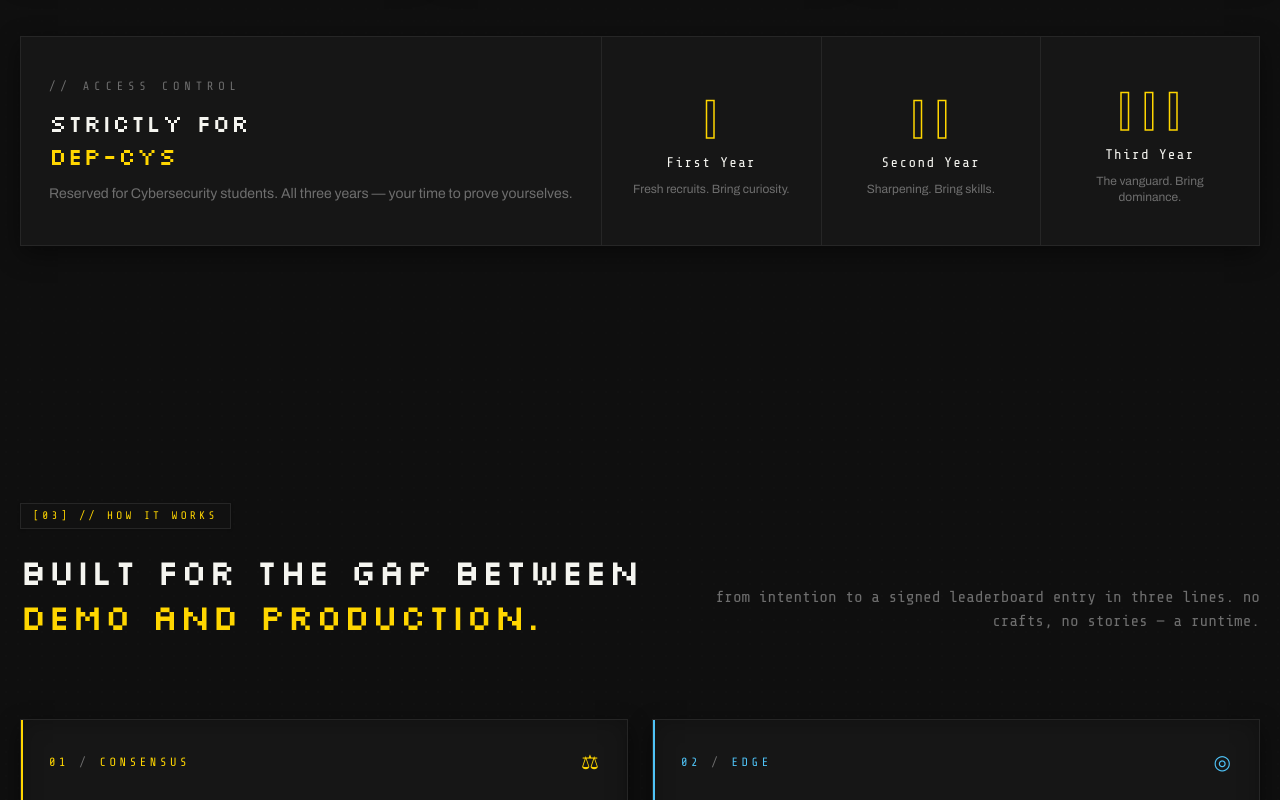
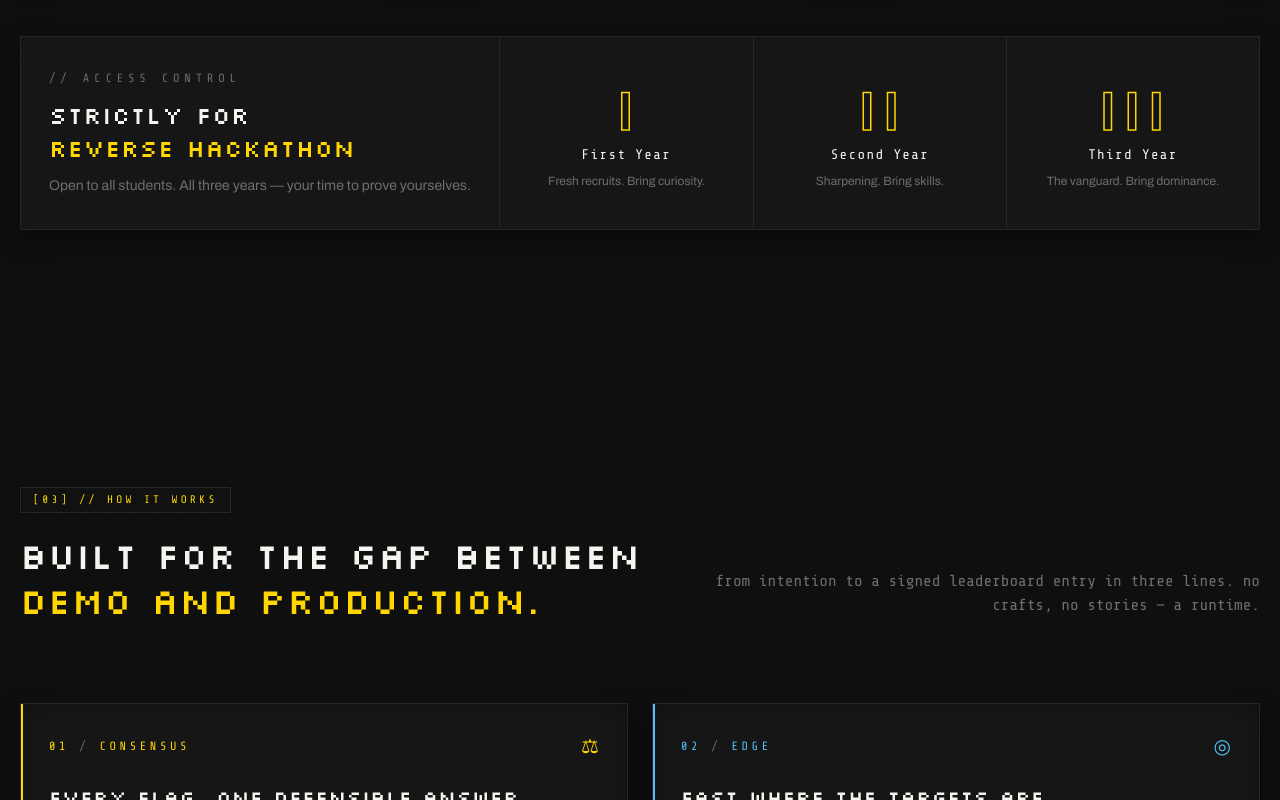
Before and after one commit to Anesh2302/reverse-hackathon-2026, a React (Vite) app: page / in a window 1280 px wide. Shown: the part 2340-3140 px from the top of the page. Built offline with nearby package versions, Linux system fonts and the light colour scheme; no server answers.

Commit message:
chore: de-shout DEP-CYS/NIGHT OPS chrome; de-cyberdept themes; footer Stack Attack v0 template credit

```diff
--- a/src/components/About.jsx
+++ b/src/components/About.jsx
@@ -90,10 +90,10 @@ export default function About() {
               <div className="font-mono text-xs tracking-[0.4em] text-[#6E6E6E]">// ACCESS CONTROL</div>
               <h3 className="font-display text-2xl font-bold uppercase text-[#F5F5F0] leading-snug">
                 STRICTLY FOR<br />
-                <span className="text-[#FFD600]">DEP-CYS</span>
+                <span className="text-[#FFD600]">REVERSE HACKATHON</span>
               </h3>
               <p className="text-sm text-[#6E6E6E]">
-                Reserved for Cybersecurity students. All three years — your time to prove yourselves.
+                Open to all students. All three years — your time to prove yourselves.
               </p>
             </div>
 
--- a/src/components/Admin.jsx
+++ b/src/components/Admin.jsx
@@ -193,7 +193,7 @@ export default function Admin() {
             </div>
             <div>
               <label className="font-mono text-[10px] tracking-[0.3em] text-[#8d90a3] block mb-1.5">EMAIL</label>
-              <input className={inputClass} type="email" value={loginEmail} onChange={(e) => setLoginEmail(e.target.value)} placeholder="you@depcys.edu" required />
+              <input className={inputClass} type="email" value={loginEmail} onChange={(e) => setLoginEmail(e.target.value)} placeholder="you@college.edu" required />
             </div>
             <div>
               <label className="font-mono text-[10px] tracking-[0.3em] text-[#8d90a3] block mb-1.5">PASSWORD</label>
--- a/src/components/Domains.jsx
+++ b/src/components/Domains.jsx
@@ -36,7 +36,7 @@ export default function Domains() {
           <div>
             <div className="inline-flex items-center gap-2 rounded-none border border-[#262626] bg-[#111111] px-3 py-1 font-mono text-[11px] uppercase tracking-[0.3em] text-[#FFD600] shadow-sm mb-5">[06] // DOMAINS</div>
             <h2 className="font-display text-2xl md:text-4xl font-bold uppercase text-[#F5F5F0] leading-tight">
-              <span className="text-[#FFD600]">15 DOMAINS</span> OF CYBER
+              <span className="text-[#FFD600]">15 DOMAINS</span> · ONE RUNTIME
             </h2>
           </div>
           <p className="font-mono text-sm md:text-base text-[#6E6E6E] md:text-right md:pb-1.5">
--- a/src/components/FAQ.jsx
+++ b/src/components/FAQ.jsx
@@ -4,7 +4,7 @@ import { motion, AnimatePresence } from 'framer-motion';
 const FAQS = [
   {
     q: 'Who can register?',
-    a: "Only DEP-CYS students in Year I, Year II and Year III. If you are from another department or year, this arena isn't open to you — yet.",
+    a: "REVERSE HACKATHON 2026 is open to students in Year I, Year II and Year III. If you are outside these years, this arena isn't open to you — yet.",
   },
   {
     q: 'Can I participate solo or do I need a team?',
@@ -24,11 +24,11 @@ const FAQS = [
   },
   {
     q: 'What happens after I register?',
-    a: "You'll receive a registration ID immediately. Save it — you'll verify with it at check-in. Keep an eye on the DEP-CYS notice boards and your email for the arena guide.",
+    a: "You'll receive a registration ID immediately. Save it — you'll verify with it at check-in. Keep an eye on the event notice boards and your email for the arena guide.",
   },
   {
     q: 'Is there a registration fee?',
-    a: 'Registration is free for DEP-CYS students. Just show up, sign in and dominate.',
+    a: 'Registration is free for all students. Just show up, sign in and dominate.',
   },
 ];
 
--- a/src/components/FinalCta.jsx
+++ b/src/components/FinalCta.jsx
@@ -30,7 +30,7 @@ export default function FinalCta() {
             </p>
             <p className="mx-auto mt-4 max-w-xl text-[#6E6E6E]">
               Tell us which domain you want to burn fastest — we map the right cluster architecture for your pod.
-              Slots are capped at 300 and it's exclusively DEP-CYS I, II &amp; III. Deploy now, sign at the gate,
+              Slots are capped at 300 and it's open exclusively to Year I, II &amp; III. Deploy now, sign at the gate,
               sharpen the toolchain before the chamber opens.
             </p>
             <div className="mt-8 flex flex-col sm:flex-row items-center justify-center gap-4">
--- a/src/components/Footer.jsx
+++ b/src/components/Footer.jsx
@@ -25,7 +25,7 @@ export default function Footer() {
         </div>
 
         <p className="text-sm text-[#6E6E6E] max-w-xl mx-auto mb-6">
-          Organized by the Cybersecurity department (DEP-CYS). For event updates, notices and
+          Organized for the REVERSE HACKATHON 2026 student community. For event updates, notices and
           registrations, reach the organizing committee.
         </p>
 
--- a/src/components/HowItWorks.jsx
+++ b/src/components/HowItWorks.jsx
@@ -112,7 +112,7 @@ export default function HowItWorks() {
           className="mt-10 rounded-none border border-[#262626] bg-[#161616] px-6 py-5 flex flex-col sm:flex-row items-start sm:items-center justify-between gap-4 shadow-[0_6px_18px_rgba(0,0,0,0.45)]"
         >
           <div className="font-mono text-xs tracking-[0.18em] text-[#6E6E6E]">
-            <span className="text-[#FFD600]">07:00</span>&nbsp;· NIGHT OVER — LEDGER CLOSED, BOARD VERIFIED, DEP-CYS TAKES THE MORNING.
+            <span className="text-[#FFD600]">07:00</span>&nbsp;· LEDGER CLOSED, BOARD VERIFIED, FLAGS SEALED.
           </div>
           <a href="#register" className="inline-flex items-center justify-center rounded-none bg-[#FFD600] px-5 py-2.5 font-mono text-xs font-bold tracking-wide uppercase text-[#0F0F0F] transition-colors hover:bg-[#FFC200] shrink-0">Deploy Your Stand</a>
         </motion.div>
--- a/src/components/Registration.jsx
+++ b/src/components/Registration.jsx
@@ -87,7 +87,7 @@ export default function Registration() {
             </h2>
           </div>
           <p className="text-base md:text-lg text-[#6E6E6E] md:text-right md:pb-1.5">
-            DEP-CYS Year I, II &amp; III only. Go solo or pair up with one partner — your registration
+            Open to students in Year I, II &amp; III only. Go solo or pair up with one partner — your registration
             ID is your key to the arena.
           </p>
         </motion.div>
@@ -161,7 +161,7 @@ export default function Registration() {
                   </div>
                   <div>
                     <label className="font-mono text-[10px] tracking-[0.3em] text-[#6E6E6E] block mb-1.5">EMAIL</label>
-                    <input className={inputClass} type="email" value={form.email} onChange={set('email')} placeholder="you@depcys.edu" required />
+                    <input className={inputClass} type="email" value={form.email} onChange={set('email')} placeholder="you@college.edu" required />
                   </div>
                   <div>
                     <label className="font-mono text-[10px] tracking-[0.3em] text-[#6E6E6E] block mb-1.5">PHONE</label>
@@ -248,7 +248,7 @@ export default function Registration() {
                     required
                   />
                   <span className="text-xs tracking-wide text-[#6E6E6E]">
-                    I confirm I am a <b className="text-[#F5F5F0]">DEP-CYS</b> student in Year <b className="text-[#FFD600]">{form.year || 'I/II/III'}</b>,
+                    I confirm I am a student in Year <b className="text-[#FFD600]">{form.year || 'I/II/III'}</b>,
                     and I agree to the event rules, ethical-hacking constraints and code of conduct.
                   </span>
                 </label>
@@ -268,7 +268,7 @@ export default function Registration() {
                 </button>
 
                 <div className="text-center font-mono text-[10px] tracking-[0.3em] text-[#555555]">
-                  SLOTS ARE LIMITED TO DEP-CYS I · II · III — FIRST COME, FIRST SERVED
+                  SLOTS ARE LIMITED TO YEAR I · II · III — FIRST COME, FIRST SERVED
                 </div>
               </motion.form>
             )}
--- a/src/data/domains.js
+++ b/src/data/domains.js
@@ -4,14 +4,14 @@ export const EVENT = {
   year: '2026',
   date: '2026-10-08T09:00:00+05:30',
   dateLabel: 'OCT 8, 2026',
-  venue: 'DEP-CYS Campus',
-  eligibility: 'DEP-CYS · Year I / II / III only',
+  venue: 'University Campus',
+  eligibility: 'Year I / II / III only',
   duration: '3 hours',
   demoTime: '5 min showcase',
   teamSize: 'Solo or team of 2',
   tagline: 'Reverse. Exploit. Defend.',
   description:
-    'A 3-hour sprint across 15 domains of cybersecurity. Flip the script — reverse the binary, burn the CTF, defend the target. Every pod closes with a 5-minute live showcase of what they did.',
+    'A 3-hour sprint across 15 domains. Flip the script — reverse the binary, burn the CTF, defend the target. Every pod closes with a 5-minute live showcase of what they did.',
 };
 
 export const DOMAINS = [
```
